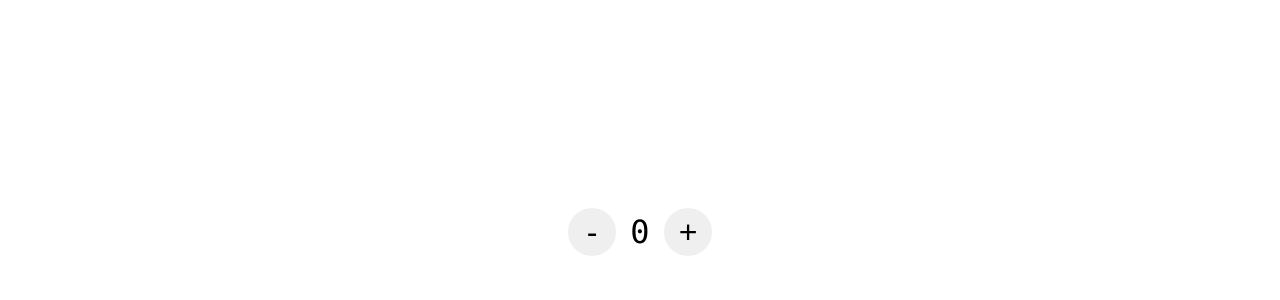
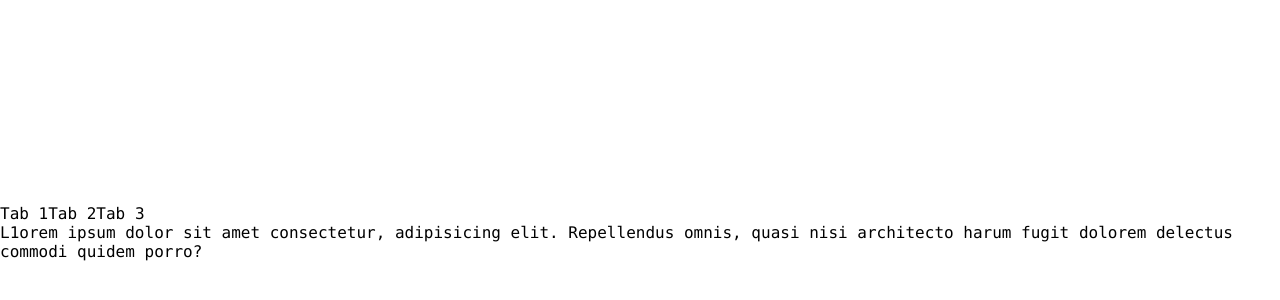
Before and after one commit to kayot88/patterns, a React (Create React App) app: page / in a window 1280 px wide. Shown: the part 168-468 px from the top of the page. Built offline with nearby package versions, Linux system fonts and the light colour scheme.

Commit message:
Compound_Component

```diff
--- a/package.json
+++ b/package.json
@@ -3,8 +3,8 @@
   "version": "0.1.0",
   "private": true,
   "dependencies": {
-    "react": "^16.3.2",
-    "react-dom": "^16.3.2",
+    "react": "^16.11.0",
+    "react-dom": "^16.11.0",
     "react-scripts": "1.1.4"
   },
   "scripts": {
--- a/src/App.jsx
+++ b/src/App.jsx
@@ -1,28 +1,26 @@
 import React from 'react';
-import Counter from './components/Counter';
+import Tabs from './components/Tabs/index';
 
 export default class App extends React.Component {
-  sendAnalitics = () => {
-    return console.log('Clicked');
-  };
   render() {
     return (
-      <Counter
-        className="counter"
-        render={({ className, getCounterProps }) => {
-          const counterProps = getCounterProps({
-            onClick: this.sendAnalitics,
-            map: count => count * 2
-          });
-          return (
-            <div className={className}>
-              <button onClick={counterProps.decrement}>-</button>
-              <span>{counterProps.count}</span>
-              <button onClick={counterProps.increment}>+</button>
-            </div>
-          );
-        }}
-      />
+      <Tabs>
+        <Tabs.Tab title="Tab 1">
+          L1orem ipsum dolor sit amet consectetur, adipisicing elit. Repellendus
+          omnis, quasi nisi architecto harum fugit dolorem delectus commodi
+          quidem porro?
+        </Tabs.Tab>
+        <Tabs.Tab title="Tab 2">
+         2 Lorem ipsum dolor sit amet consectetur, adipisicing elit. Repellendus
+          omnis, quasi nisi architecto harum fugit dolorem delectus commodi
+          quidem porro?
+        </Tabs.Tab>
+        <Tabs.Tab title="Tab 3">
+         3 Lorem ipsum dolor sit amet consectetur, adipisicing elit. Repellendus
+          omnis, quasi nisi architecto harum fugit dolorem delectus commodi
+          quidem porro?
+        </Tabs.Tab>
+      </Tabs>
     );
   }
 }
--- a/src/components/Counter/index.jsx
+++ /dev/null
@@ -1,35 +0,0 @@
-import React from 'react';
-
-import './index.css';
-
-class Counter extends React.Component {
-  state = {
-    count: 0
-  };
-
-  increment = () => this.setState(state => ({ count: state.count + 1 }));
-  decrement = () => this.setState(state => ({ count: state.count - 1 }));
-
-  render() {
-    return this.props.render({
-      className: `${this.state.count > 0 ? 'started' : 'not-started'} ${
-        this.props.className
-      }`,
-      getCounterProps: ({onClick, map}) => {
-        return {
-          count: map(this.state.count),
-          increment: () => {
-            this.increment();
-            onClick();
-          },
-          decrement: () => {
-            this.decrement();
-            onClick();
-          }
-        };
-      }
-    });
-  }
-}
-
-export default Counter;
--- a/src/components/Counter/index.css
+++ b/src/components/Tabs/index.css
@@ -1,13 +1,30 @@
-.counter {
+/* .tabs {
     display: flex;
     align-items: center;
+
 }
+.tab1 .tab2 .tab3{
+    min-height: 100px;
+}
+*{
+    visibility: visible;
+    height: auto;
+    width: auto;
+} */
 
-.counter span {
+/* nav{
+    display: inline-block; */
+    /* min-height: 100px;
+    min-width: 100px;
+} */
+
+
+/* .counter span {
     width: 48px;
     text-align: center;
     font-size: 2rem;
 }
+
 
 .counter button {
     border-radius: 100%;
@@ -21,4 +38,8 @@
 
 .counter button:hover {
     background-color: lightgray;
-}
+} */
+
+/* .active{
+    visibility: visible;
+} */
--- /dev/null
+++ b/src/components/Tabs/index.jsx
@@ -0,0 +1,52 @@
+import React from 'react';
+
+import './index.css';
+
+const Tab = ({ active, title, ...props }) => {
+  return (
+    <a className={`tab${active ? ' active' : ' '}`} {...props}>
+      {title}
+    </a>
+  );
+};
+
+export default class Tabs extends React.Component {
+  static Tab = Tab;
+
+  state = {
+    activeTabIndex: 0
+  };
+
+  handleClick = i => {
+    return this.setState({ activeTabIndex: i });
+  };
+  isActive = i => {
+    return i === this.state.activeTabIndex;
+  };
+
+  render() {
+    return (
+      <React.Fragment>
+        <nav className="tabs">
+          {React.Children.map(this.props.children, (child, i) =>
+            React.cloneElement(
+              child,
+              {
+                active: this.isActive(i),
+                onClick: () => {
+                  return this.handleClick(i);
+                }
+              },
+              child.props.title
+            )
+          )}
+        </nav>
+        {React.Children.map(this.props.children, (child, i) => {
+          return this.isActive(i) && <section>{child.props.children}</section>;
+        })}
+      </React.Fragment>
+    );
+  }
+}
+
+//  Tabs;
```
Also changed, not shown: 1 other file (tests, documents, lock files or other folders).
